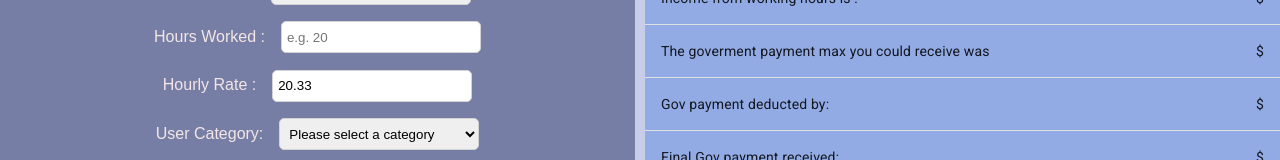
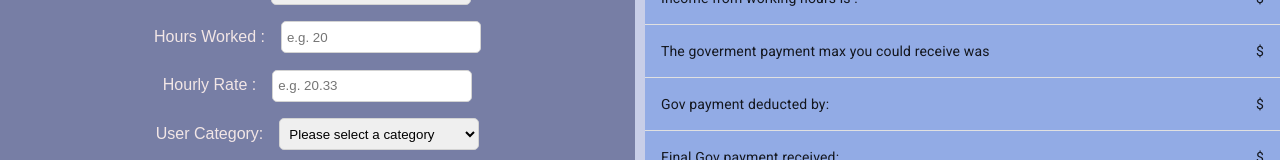
Before and after one commit to SebAnt86/incomecalc, a React (Create React App) app: page / in a window 1280 px wide. Shown: the part 232-392 px from the top of the page. Built offline with nearby package versions, Linux system fonts and the light colour scheme; the HTML template or start-up script is replaced by a standard one.

Commit message:
update hourly rate default value and placeholder

```diff
--- a/src/components/Form.js
+++ b/src/components/Form.js
@@ -8,7 +8,7 @@ import { Button } from "@material-ui/core";
 export function Form(props) {
   const { setResult } = props;
   const [hoursWorked, setHoursWorked] = useState("");
-  const [hourRate, setHourRate] = useState(20.33);
+  const [hourRate, setHourRate] = useState("");
   const [userCategory, setUserCategory] = useState("");
   const [partnerIncome, setPartnerIncome] = useState("");
   const [timePeriod, setTimePeriod] = useState("fortnight");
@@ -111,7 +111,6 @@ export function Form(props) {
         totalIncome: 0
     }
 
-
       setResult(resetValues);
   }
 
@@ -162,7 +161,7 @@ export function Form(props) {
             type="number"
             value={hourRate}
             onChange={(e) => setHourRate(e.target.value)}
-            placeholder="e.g. 20"
+            placeholder="e.g. 20.33"
             required
           />
 
```
